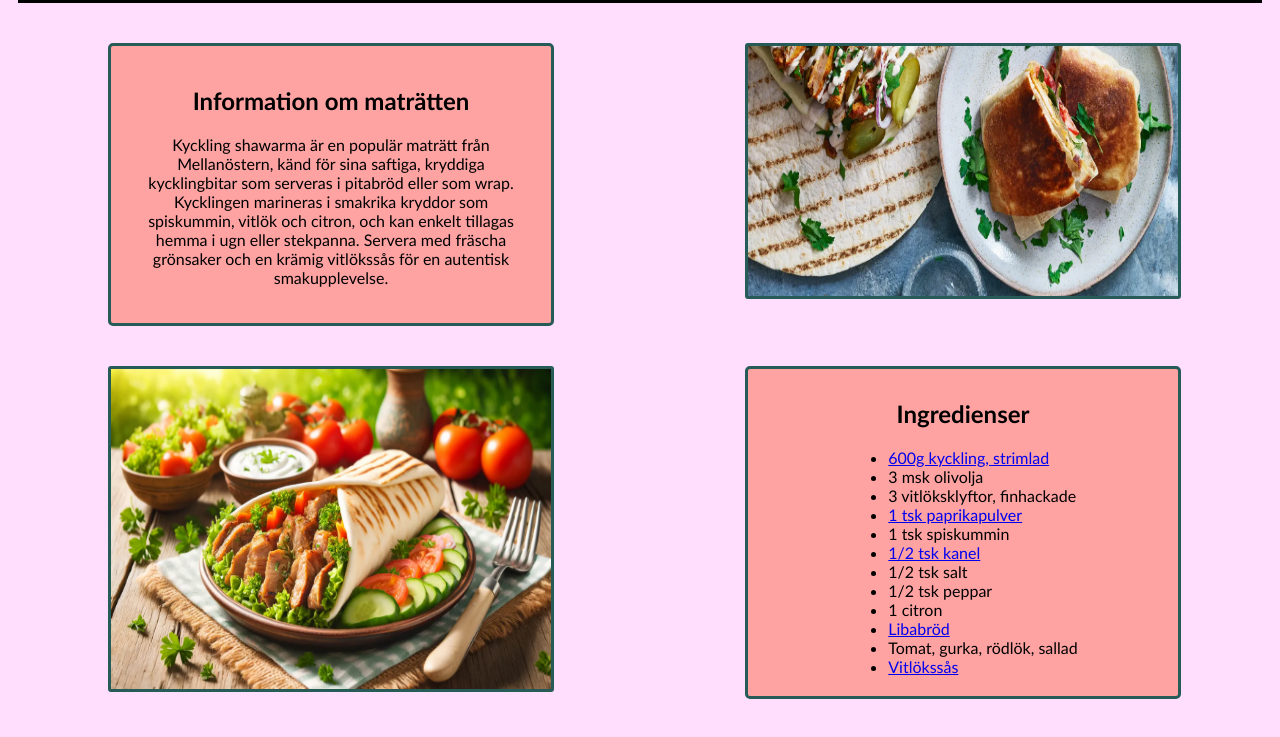
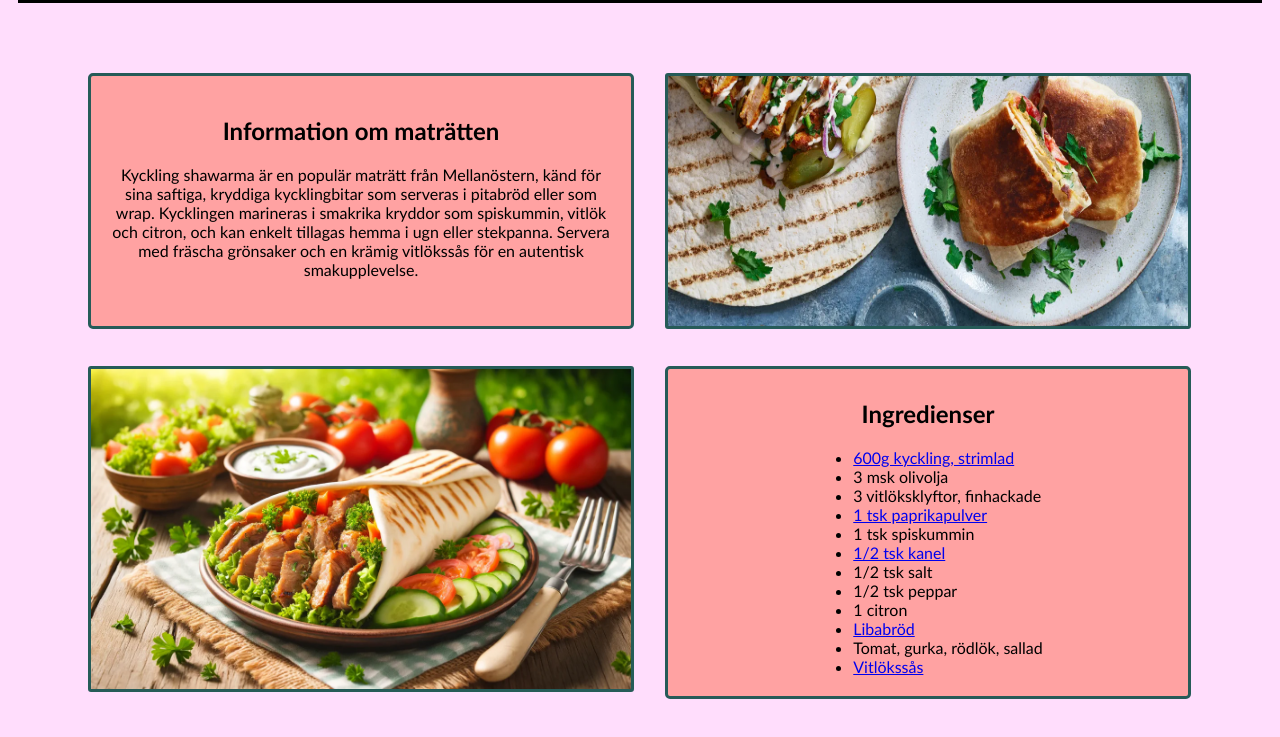
Before and after one commit to JohnnyBattah/Webb_Projekt1, a plain HTML site: page index.html in a window 1280 px wide. Shown: the part 115-852 px from the top of the page. Drawn offline with Linux system fonts and the light colour scheme; a web font is replaced by a local one.

Commit message:
Klar med layouten för första 4 rutor

```diff
--- a/style.css
+++ b/style.css
@@ -39,11 +39,12 @@ header {
 #information {
     border: 3px solid #265B58;
     border-radius: 5px;
-    margin-left: 100px;
-    width: 50%;
+    margin-left: 80px;
+    margin-top: 30px;
     padding: 20px;
     background-color: #FFA2A2;
-    width: 400px;
+    width: 500px;
+    height: 210px;
     font-family: 'Gill Sans', 'Gill Sans MT', Calibri, 'Trebuchet MS', sans-serif;
 }
 
@@ -51,9 +52,9 @@ header {
     grid-row: 2/3;
     grid-column: 2/3;
     height: 250px;
-    width: 430px;
-    margin-left: 100px;
-    margin-top: 20px;
+    width: 520px;
+    margin-left: 20px;
+    margin-top: 50px;
     border: 3px solid #265B58;
     border-radius: 3px;
 }
@@ -62,8 +63,8 @@ header {
     grid-row: 3/4;
     grid-column: 1/2;
     height: 320px;
-    width: 440px;
-    margin-left: 100px;
+    width: 540px;
+    margin-left: 80px;
     border: 3px solid #265B58;
     border-radius: 3px;
 }
@@ -77,14 +78,15 @@ header {
 #ingredienser {
     border: 3px solid #265B58;
     border-radius: 5px;
-    margin-left: 100px;
+    margin-left: 20px;
     padding: 10px;
     background-color: #FFA2A2;
-    width: 410px;
+    width: 500px;
     font-family: 'Gill Sans', 'Gill Sans MT', Calibri, 'Trebuchet MS', sans-serif;
     display: flex;
     flex-direction: column;
     align-items: center;
+    margin-top: 0;
 }
 
 #ingredienser ul{
```
